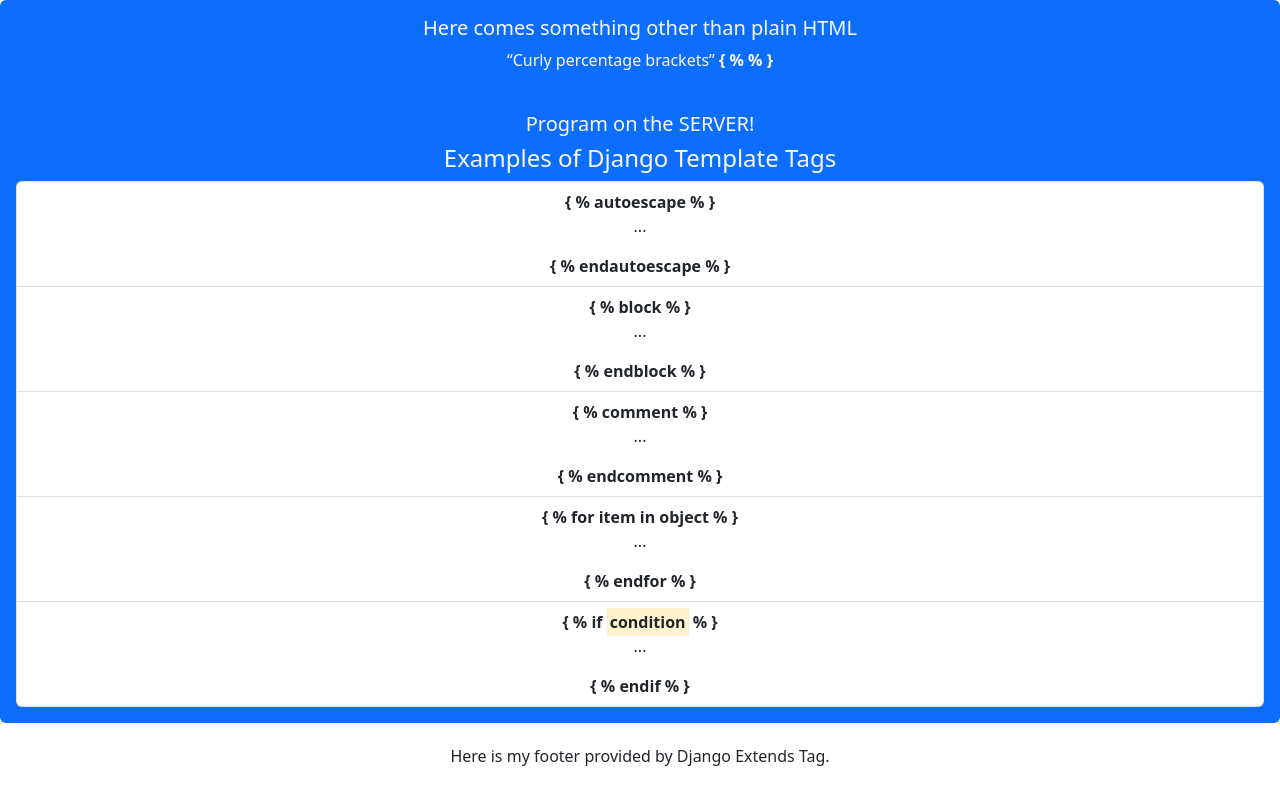
After one commit to rpointjour/django_tutorial, a Django app: page /users/extends/ in a window 1280 px wide. The commit adds this page. Run offline with Django 4.2, Linux system fonts and the light colour scheme.

Commit message:
added extends template

```diff
--- /dev/null
+++ b/djangoworld/users/templates/extends.html
@@ -0,0 +1,10 @@
+{% extends 'tags.html' %}
+
+{% block myextension %}
+<br>
+<div class="container-mt-3">
+    <footer class="h6 text-center">
+        <p> Here is my footer provided by Django Extends Tag.</p>
+    </footer>
+</div>
+{% endblock %}
--- a/djangoworld/users/templates/tags.html
+++ b/djangoworld/users/templates/tags.html
@@ -73,5 +73,8 @@
             </article>
         </section>
     </div>
+    <!--Tags.html is parent template for extends.html template-->
+    {% block myextension %}
+    {% endblock%}
 </body>
 </html>
--- a/djangoworld/users/urls.py
+++ b/djangoworld/users/urls.py
@@ -8,4 +8,5 @@
     path('ifElse/', views.ifelse, name='ifelse'),
     path('forloop/', views.forloop, name='forloop'),
     path('cycle/', views.cycle, name='cycle'),
+    path('extends/', views.extends, name='extends'),
 ]
--- a/djangoworld/users/views.py
+++ b/djangoworld/users/views.py
@@ -64,3 +64,8 @@
         'colors' : ['red', 'green', 'blue', 'yellow', 'orange', 'purple']
     }
     return HttpResponse(template.render(context, request))
+
+# Extends View : Extends Template
+def extends(request):
+    template = loader.get_template('extends.html')
+    return HttpResponse(template.render())
```
